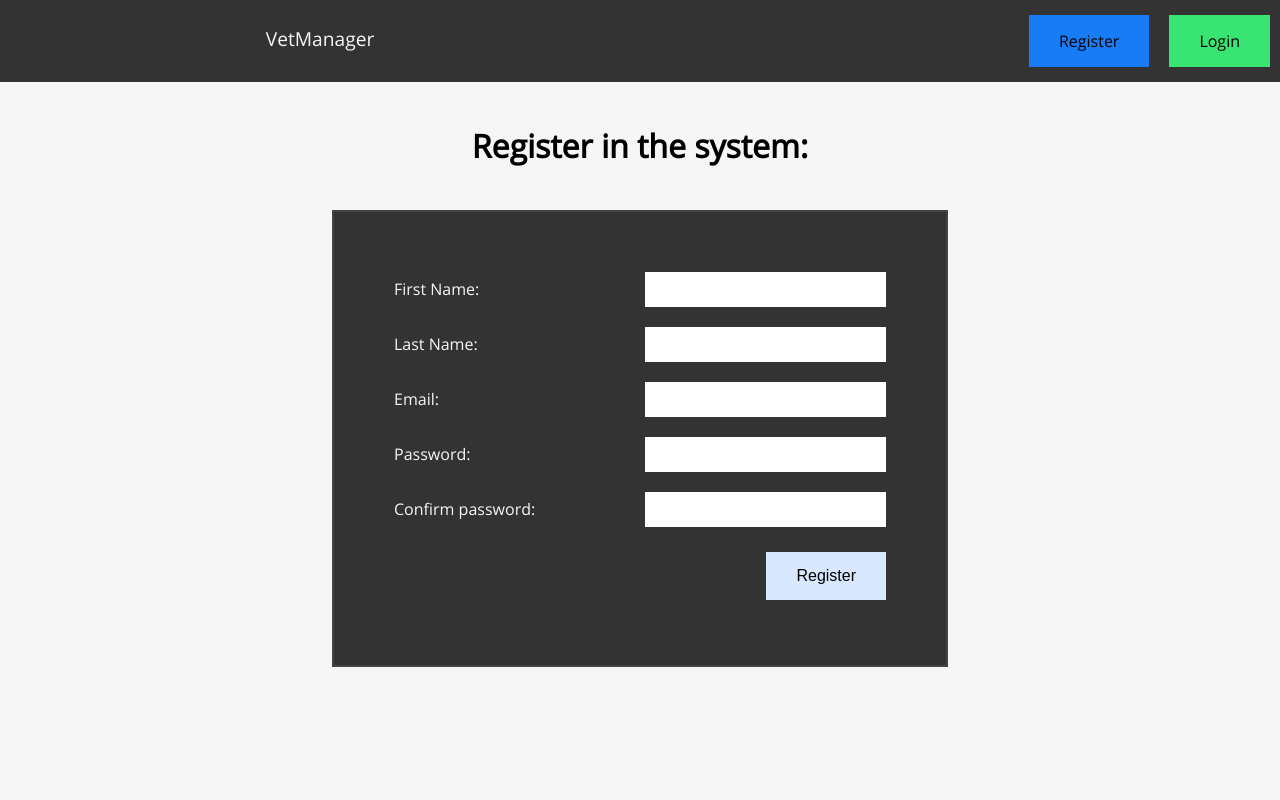
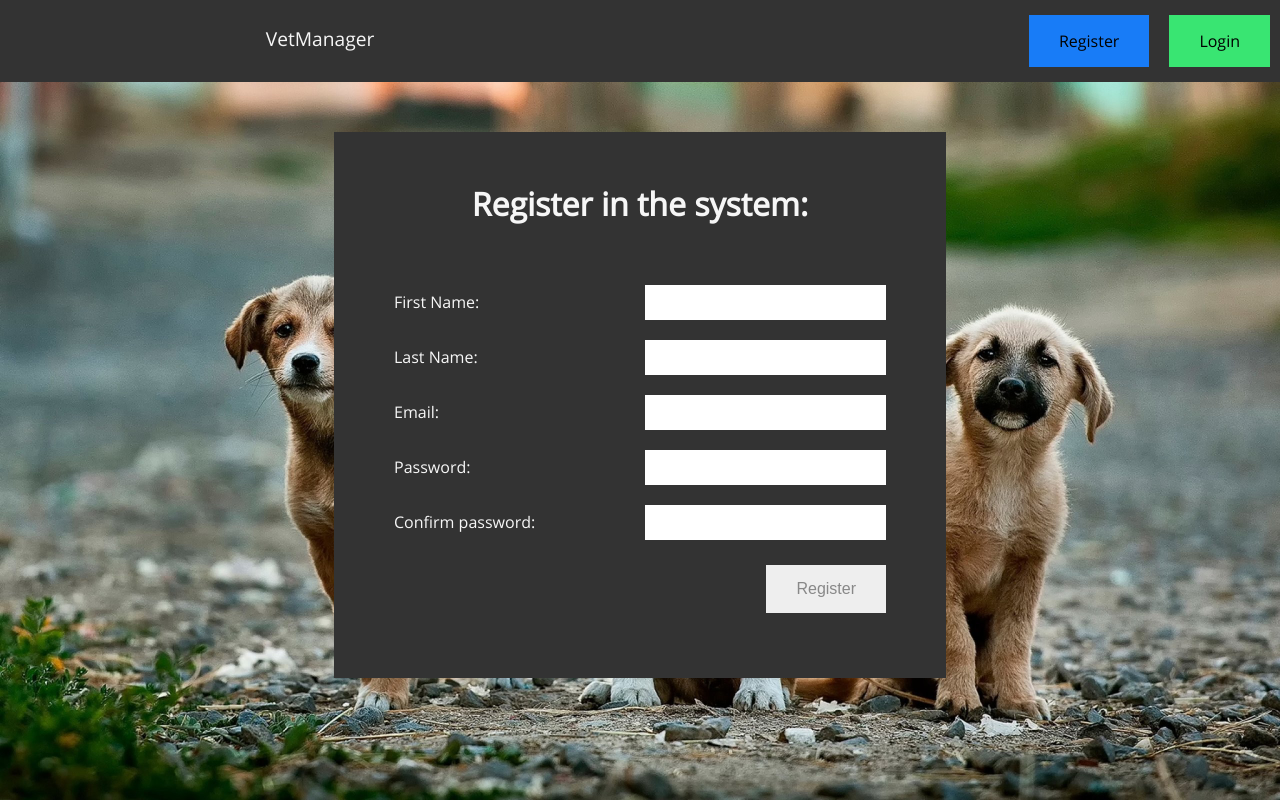
Before and after one commit to majczel23000/TOProject, a PHP site: page /register.php in a window 1280 px wide. Run offline with PHP 8.4, Linux system fonts and the light colour scheme.

Commit message:
rejestracja poprawiona (juz nie rejestruje przy pierwszym kliku) + tło

```diff
--- a/css/style.css
+++ b/css/style.css
@@ -24,6 +24,10 @@ html, body {
     padding: 0;
     font-family: 'OpenSans-Regular';
     min-height: 100%;
+}
+body{
+    background: url('../img/background2.jpg');
+    background-size: cover;
 }
 .clear {
     clear: both;
@@ -64,9 +68,11 @@ html, body {
 }
 .btnRegister {
     background: #187cf7;
+    color:black;
 }
 .btnRegisterDisabled{
-    background: #d8e9ff;
+    background: #eee;
+    color: #888;
 }
 .btnRegisterDisabled:hover{
     cursor: not-allowed;
@@ -76,7 +82,6 @@ html, body {
 #content {
     height: 100%;
     width: 100%;
-    background: #f6f6f6;
 }
 #contentTitle h1{
     text-align: center;
@@ -115,7 +120,12 @@ html, body {
     margin: 0 auto;
     padding: 50px;
     background: #333;
-    border: 2px solid #444;
+    margin-top: 50px;
+}
+#registerForm h1, #loginForm h1{
+    text-align: center;
+    margin: 0px;
+    margin-bottom: 50px;
 }
 .formGroup {
     display: block;
@@ -132,6 +142,7 @@ html, body {
     border: none;
     padding: 10px;
 }
+
 
 /*===LOGINSTYLES===*/
 .login-error{
--- a/js/register.js
+++ b/js/register.js
@@ -1,4 +1,6 @@
-// true - poprawnie uzupełnione, false - błędnie
+// obiekt ktory przyjmuje jako key nazwe pola rejestracji,
+// a jako value true - poprawnie uzupełnione pole,
+// albo false - błędnie uzupełnione pole
 let validationObjects = {
 	"firstName": false,
 	"lastName": false,
@@ -55,6 +57,7 @@ $('#email').on('blur',function(){
 		})
 	}
 });
+
 //obsługa imienie
 $('#firstName').on('keyup',function(){
 	const name="emptyFirstName";
@@ -67,6 +70,7 @@ $('#firstName').on('keyup',function(){
 	}
 	checkIfAllValid();
 });
+
 //obsługa nazwiska
 $('#lastName').on('keyup',function(){
 	const name="emptyLastName";
@@ -79,6 +83,7 @@ $('#lastName').on('keyup',function(){
 	}
 	checkIfAllValid();
 });
+
 //obsługa hasła
 $('#password').on('keyup',function(){
 	const name="weakPass";
@@ -91,6 +96,7 @@ $('#password').on('keyup',function(){
 	}
 	checkIfAllValid();
 });
+
 //obsługa potwierdzenia hasła
 $('#confirmPassword').on('keyup',function(){
 	const name="diffrentPass";
@@ -106,11 +112,12 @@ $('#confirmPassword').on('keyup',function(){
 
 // akcja po kliknięciu przycisku register
 $('#btnRegister').on('click', function(){
+	// czy wszystkie są poprawnie wpisane
+	if(checkIfAllValid()){
 		const firstName = $("#firstName").val();
 		const lastName = $("#lastName").val();
 		const email = $("#email").val();
 		const password = $("#password").val();
-
 		$.ajax({
 			type:"post",
 			url:"registerproccess.php",
@@ -130,7 +137,7 @@ $('#btnRegister').on('click', function(){
 					case 0:
 						location.href="login.php";
 					default:
-					console.log('elo');
+						console.log('Default success response');
 				}
 				$('body').css('opacity','1');
 				$('body').css('cursor','default');
@@ -141,6 +148,7 @@ $('#btnRegister').on('click', function(){
 				$('body').css('cursor','default');
 			}
 		})
+	}
 });
 
 //funkcja wyswietlająca błedy
@@ -173,7 +181,8 @@ function errorService(name,$obj,msg){													//przyjmuje nazwe błędu, obi
 	}
 }
 
-// sprawdź, czy wszystkie elementy z validationObjects są poprawne i odpowiednio pokaż przycisk rejestracji (disabled/enabled)
+// sprawdź, czy wszystkie elementy z validationObjects są poprawne
+// i odpowiednio pokaż przycisk rejestracji (disabled/enabled)
 function checkIfAllValid(){
 	const btnRegister = $('#btnRegister');
 	console.log('check');
@@ -183,11 +192,13 @@ function checkIfAllValid(){
 				btnRegister.removeClass("btnRegister");
 				btnRegister.addClass("btnRegisterDisabled");
 				btnRegister.attr("disabled", "disabled");
-				return;
+				return false;
 			}
 		}
 	}
+	// wszystkie elementy poprawne, można aktywować przycisk Register
 	btnRegister.removeClass("btnRegisterDisabled");
 	btnRegister.addClass("btnRegister");
 	btnRegister.removeAttr("disabled");
+	return true;
 }
--- a/login.php
+++ b/login.php
@@ -26,10 +26,8 @@
     </nav>
 
     <div id="content">
-        <div id="contentTitle">
+        <div id="loginForm">
             <h1>Log into the system:</h1>
-        </div>
-        <div id="loginForm">
             <div class="formGroup">
                 <label for="email">Email: </label>
                 <input id="email" type="email" name="email">
--- a/register.php
+++ b/register.php
@@ -26,10 +26,9 @@
     </nav>
 
     <div id="content">
-        <div id="contentTitle">
-            <h1>Register in the system:</h1>
-        </div>
+
         <div id="registerForm">
+                <h1>Register in the system:</h1>
             <div class="formGroup">
                 <label for="firstName">First Name: </label>
                 <input id="firstName" type="text" name="firstName">
```
Also changed, not shown: img/background2.jpg (added). Lines whose indentation alone changed are shown as unchanged.
